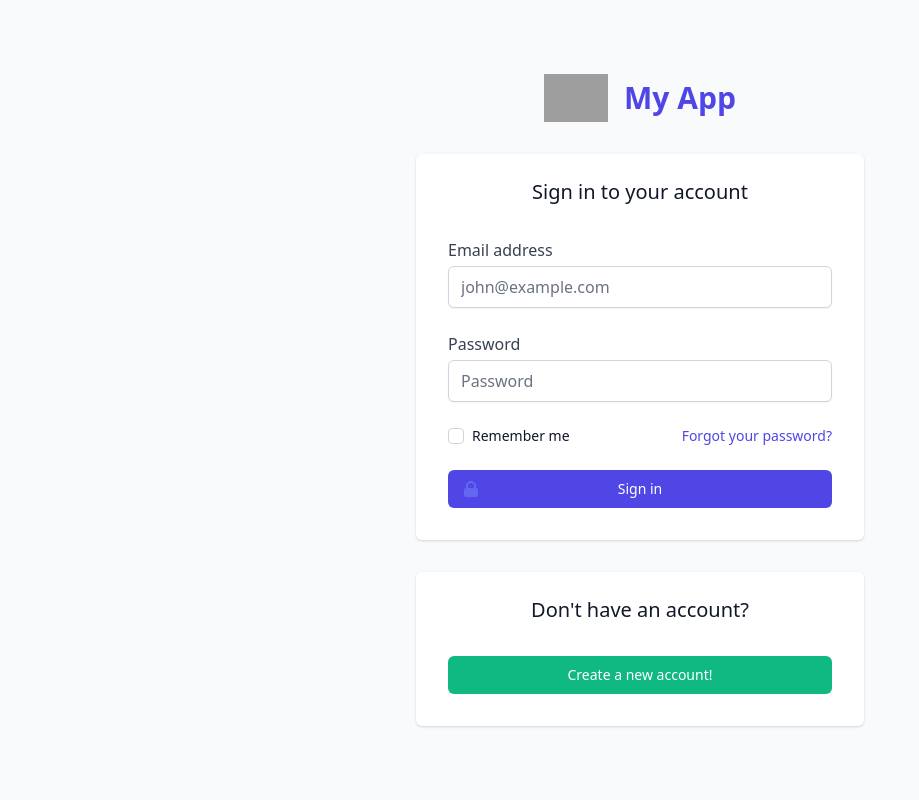
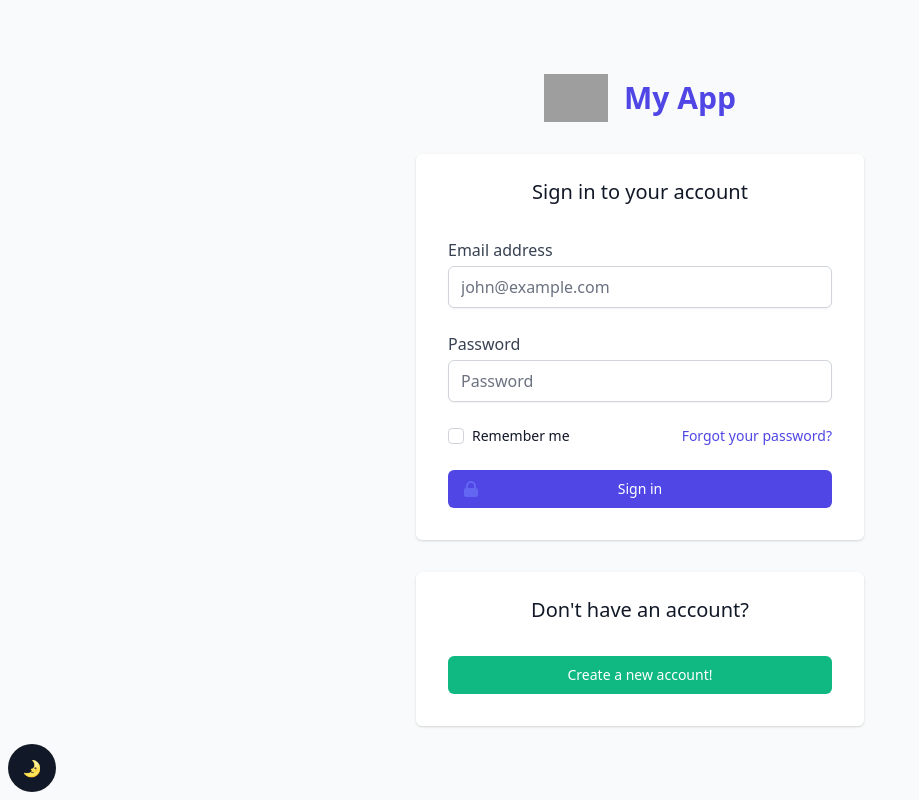
Before and after one commit to ks217/reactwind-admin-shell, a React (Create React App) app: page /login in a window 1280 px wide. Shown: the whole page, without its empty margins (0-919 px from the left). Built offline with nearby package versions, Linux system fonts and the light colour scheme; grey boxes are pictures that could not be loaded.

Commit message:
Adding dark mode toggle button in bottom corner. Available on all pages.
Also detect system default when page loads first time.

```diff
--- a/src/App.js
+++ b/src/App.js
@@ -10,9 +10,30 @@ import {
 } from 'react-router-dom';
 // import Layout from './components/Layout';
 import PrivateRoute from './components/PrivateRoute';
-import React from 'react';
-function App() {
+import React, { useState } from 'react';
+function App(props) {
+  const [darkMode, setDarkMode] = useState(props.systemDarkMode);
+  const toggleDarkMode = () => {
+    if (darkMode) {
+      document.documentElement.classList.remove('dark');
+      setDarkMode(false);
+    } else {
+      document.documentElement.classList.add('dark');
+      setDarkMode(true);
+    }
+  };
+
   return (
+    <>
+      <div className="fixed bottom-0 left-0 z-50">
+        <button
+          onClick={toggleDarkMode}
+          className="p-3 m-2 w-12 bg-gray-900 dark:bg-gray-200 rounded-full focus:outline-none"
+        >
+          {/* {darkMode ? <span>&#x2600;</span> : <span>&#x1F319;</span>} */}
+          {darkMode ? <>&#x1F31E;</> : <>&#x1F31B;</>}
+        </button>
+      </div>
       <Router>
         <Switch>
           <Redirect exact from="/" to="/login" />
@@ -41,7 +62,9 @@ function App() {
         </Route> */}
           <Route path="/">
             <div className="min-h-screen flex flex-col justify-center text-gray-900 dark:text-gray-400 dark:bg-gray-900">
-            <div className="text-center text-xl">&#x1F6AA; Page Not Found!</div>
+              <div className="text-center text-xl">
+                &#x1F6AA; Page Not Found!
+              </div>
               <div className="mt-4 flex justify-center">
                 <Link
                   to="/login"
@@ -54,6 +77,7 @@ function App() {
           </Route>
         </Switch>
       </Router>
+    </>
   );
 }
 
--- a/src/index.js
+++ b/src/index.js
@@ -3,10 +3,14 @@ import ReactDOM from 'react-dom';
 import './index.css';
 import App from './App';
 import reportWebVitals from './reportWebVitals';
-
+let systemDarkMode = false;
+if (window.matchMedia('(prefers-color-scheme: dark)').matches) {
+  systemDarkMode = true;
+  document.documentElement.classList.add('dark');
+}
 ReactDOM.render(
   <React.StrictMode>
-    <App />
+    <App systemDarkMode={systemDarkMode} />
   </React.StrictMode>,
   document.getElementById('root')
 );
--- a/tailwind.config.js
+++ b/tailwind.config.js
@@ -1,6 +1,6 @@
 module.exports = {
   purge: ['./src/**/*.{js,jsx,ts,tsx}', './public/index.html'],
-  darkMode: 'media', // or 'media' or 'class'
+  darkMode: 'class', // or 'media' or 'class'
   theme: {
     extend: {
       spacing: {
```
Lines whose indentation alone changed are shown as unchanged.
